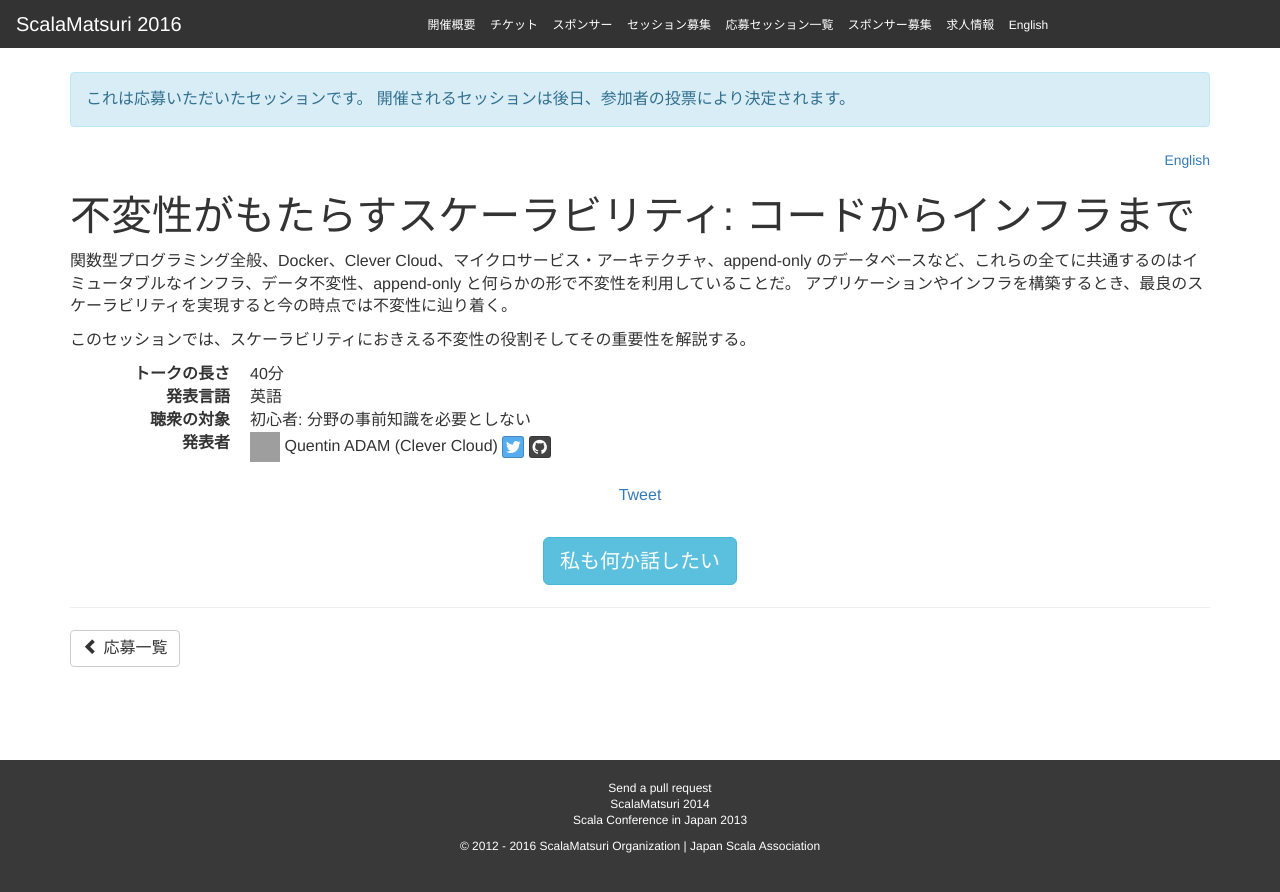
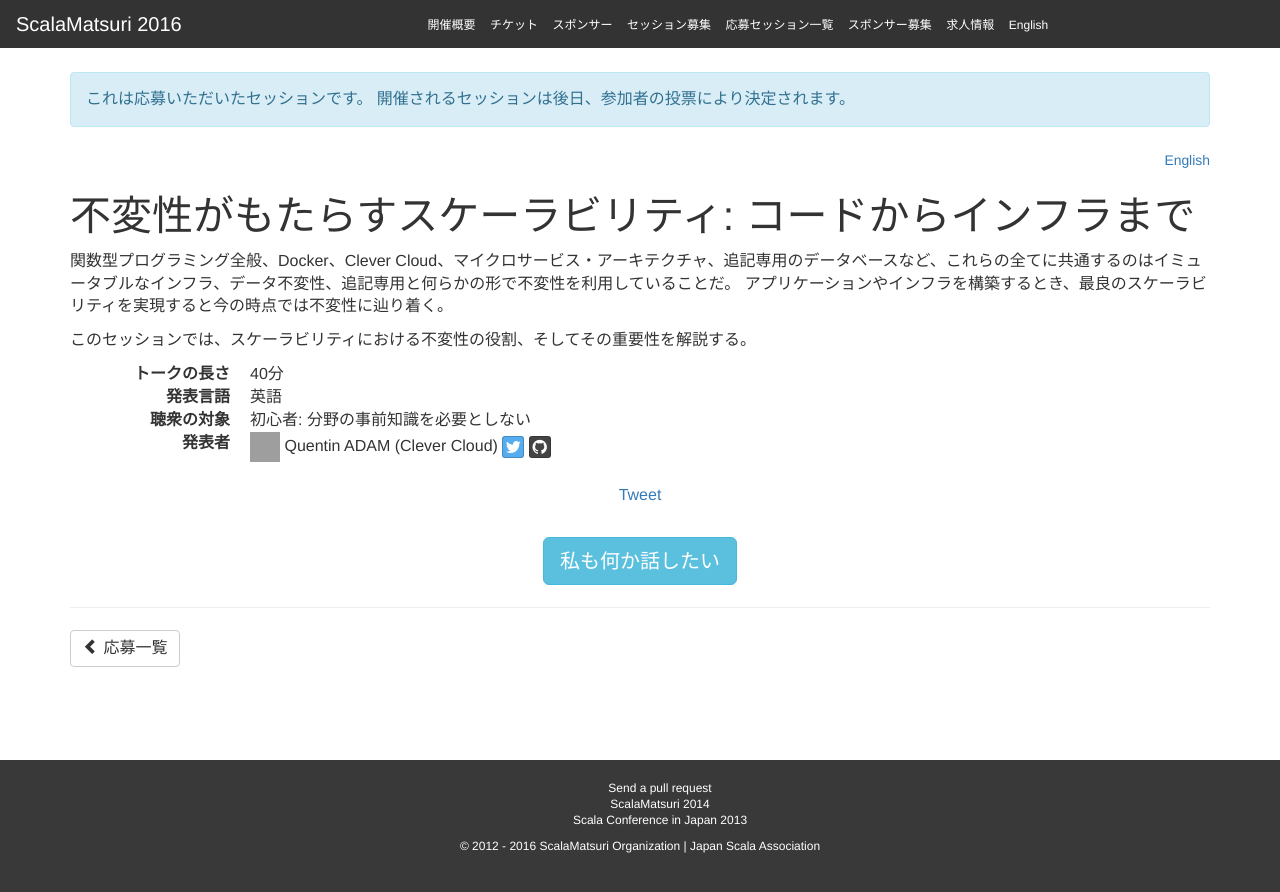
Before and after one commit to scalajp/2016.scalamatsuri.org, a Jekyll site: the page built from _candidates_ja/QuentinADAM_2.html, in a window 1280 px wide. Shown: the top 892 px of the page. Built offline with Jekyll 4.4.1, drawn with Linux system fonts in a browser that asks for light colours; nearby versions of some CDN libraries; comment, search, counter and statistics services are not loaded; grey boxes are pictures that could not be loaded.

Commit message:
Updates QuentinADAM_2

```diff
--- a/_candidates_ja/QuentinADAM_2.html
+++ b/_candidates_ja/QuentinADAM_2.html
@@ -10,9 +10,9 @@ icon: http://i.imgur.com/GGGmw5z.jpg
 organization: Clever Cloud
 ---
 <p>
-関数型プログラミング全般、Docker、Clever Cloud、マイクロサービス・アーキテクチャ、append-only のデータベースなど、これらの全てに共通するのはイミュータブルなインフラ、データ不変性、append-only と何らかの形で不変性を利用していることだ。
+関数型プログラミング全般、Docker、Clever Cloud、マイクロサービス・アーキテクチャ、追記専用のデータベースなど、これらの全てに共通するのはイミュータブルなインフラ、データ不変性、追記専用と何らかの形で不変性を利用していることだ。
 アプリケーションやインフラを構築するとき、最良のスケーラビリティを実現すると今の時点では不変性に辿り着く。
 </p>
 <p>
-このセッションでは、スケーラビリティにおきえる不変性の役割そしてその重要性を解説する。
+このセッションでは、スケーラビリティにおける不変性の役割、そしてその重要性を解説する。
 </p>
```
